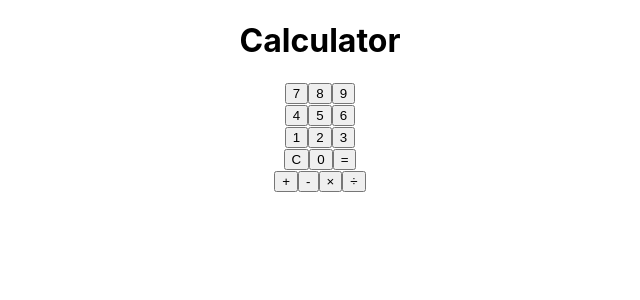
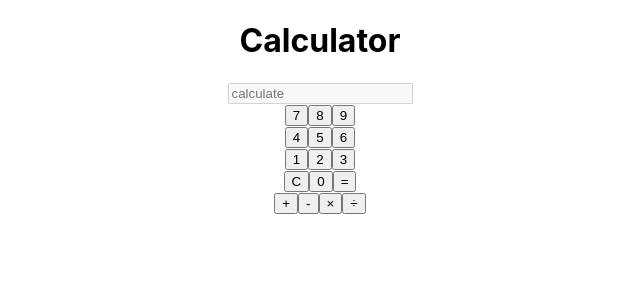
Before and after one commit to funduleadiana/react-bootcamp, a React (Create React App) app in the folder calculator/: page / in a window 1280 px wide. Shown: the top 300 px of the page, without its empty margins (320-960 px from the left). Built offline with nearby package versions, Linux system fonts and the light colour scheme.

Commit message:
always display disabled input

```diff
--- a/calculator/src/components/Calculator.tsx
+++ b/calculator/src/components/Calculator.tsx
@@ -1,13 +1,20 @@
-import { Fragment } from "react";
+import { Fragment, useState } from "react";
 
 const rows = [[7, 8, 9], [4, 5, 6], [1, 2, 3], [0]];
 const calcOperators = ["+", "-", "×", "÷"];
 const equalSign = "=";
 const clearSign = "C";
 const Calculator = () => {
+  const [value, setValue] = useState("");
   return (
     <div className="calculator">
       <h1>Calculator</h1>
+      <input
+        type="text"
+        defaultValue={value}
+        placeholder="calculate"
+        disabled
+      />
       <div role="grid">
         {rows.map((row, i) => {
           return (
```
Also changed, not shown: 1 other file (tests, documents, lock files or other folders).
